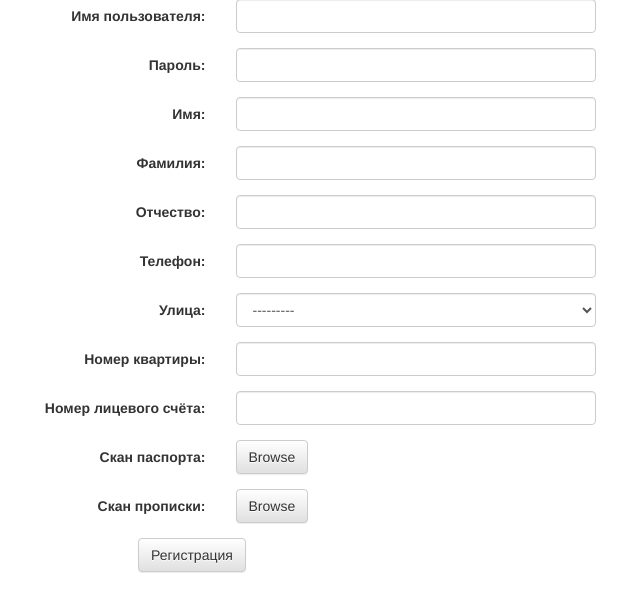
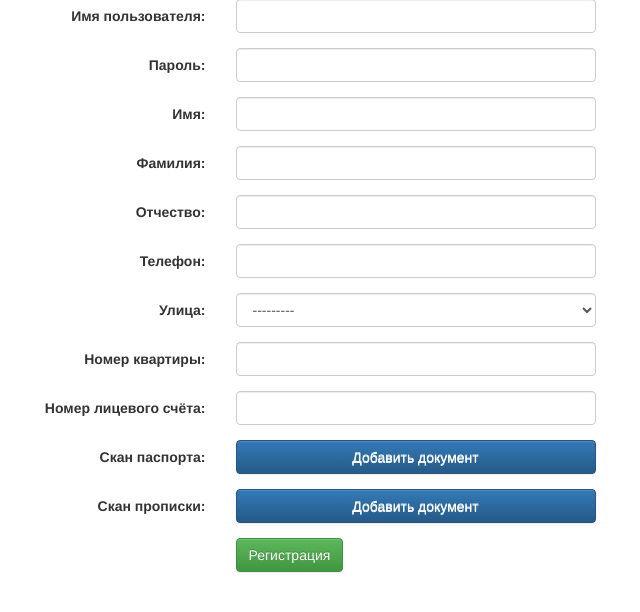
Before and after one commit to celikin/housemanagement, a Django app: page /registration/ in a window 1360 px wide. Shown: the part 21-633 px from the top of the page, without its empty margins (167-807 px from the left). Run offline with Django 3.2, Linux system fonts and the light colour scheme; data that the repository does not hold is empty; parts of the project's set-up code (start-up, migrations or seed data) failed here and were passed over; some libraries are stand-ins or nearby versions.

Commit message:
обновлена регистрация

```diff
--- a/templates/orgregistration.html
+++ b/templates/orgregistration.html
@@ -6,11 +6,15 @@
 	Телефон
 {% endcomment %}
 {% block scripts %}
-<script type="text/javascript">
-$("form input, form textarea, form select").each(function(){
-	$(this).addClass("form-control");
-});
-</script>
+	<script type="text/javascript">
+		$("form input, form textarea, form select").addClass("form-control");
+		$('input[type=file]')
+			.addClass("btn-primary")
+			.attr('title', "Добавить документ")
+			.attr('data-filename-placement', "inside")
+			.bootstrapFileInput();
+
+	</script>
 {% endblock %}
 {% block content %}
 	<form method = "post" action="register" action="" class="form-horizontal" role="form">
@@ -24,11 +28,8 @@ $("form input, form textarea, form select").each(function(){
 	</div>
 	{% endfor %}
 	 <div class="form-group">
-	    <div class="col-sm-offset-2 col-sm-10">
-	    <button type="submit" class="btn btn-default">Регистрация</button>
+	    <div class="col-sm-offset-3 col-sm-10">
+	    <button type="submit" class="btn btn-success">Регистрация</button>
 	 </div>
 	</form>
-	<script>
-		$('input[type=file]').bootstrapFileInput();
-	</script>
 {% endblock %}
--- a/templates/registration.html
+++ b/templates/registration.html
@@ -5,9 +5,20 @@
 	Доки (аттач: паспорт и прописка)
 	Телефон
 {% endcomment %}
+
+{% block scripts %}
+	<script type="text/javascript">
+		$("form input, form textarea, form select").addClass("form-control");
+		$('input[type=file]')
+			.addClass("btn-primary")
+			.attr('title', "Добавить документ")
+			.attr('data-filename-placement', "inside")
+			.bootstrapFileInput();
+
+	</script>
+{% endblock %}
 {% block content %}
 
-	{% block content %}
 	<form method = "post" action="register" action="" class="form-horizontal" role="form">
 	{% csrf_token %}
 	{% for field in form.visible_fields %}
@@ -19,84 +30,11 @@
 	</div>
 	{% endfor %}
 	 <div class="form-group">
-		    <div class="col-sm-offset-2 col-sm-10">
-		    <button type="submit" class="btn btn-default">Регистрация</button>
+	    <div class="col-sm-offset-3 col-sm-10">
+	    	<button type="submit" class="btn btn-success">Регистрация</button>
+	    </div>
 	 </div>
 	</form>
 
-		<script type="text/javascript">
-			$("form input, form textarea, form select").each(function(){
-				$(this).addClass("form-control");
-			});
-			$('input[type=file]').bootstrapFileInput();
-		</script>
+
 {% endblock %}
-
-	<form method = "post" action="register" class="form-horizontal" role="form">
-		<div class="form-group">
-			<label for="username" class="col-sm-3 control-label">Имя пользователя:</label>
-			<div class="col-sm-4">
-				<input name="username" class="form-control" placeholder="Введите новое имя пользователя">
-			</div>
-		</div>
-
-		<div class="form-group">
-			<label for="password" class="col-sm-3 control-label">Пароль:</label>
-			<div class="col-sm-4">
-				<input name="password" type="password" class="form-control" placeholder="Придумайте новый пароль">
-			</div>
-		</div>
-
-		<div class="form-group">
-			<label for="first_name" class="col-sm-3 control-label">Имя:</label>
-			<div class="col-sm-4">
-				<input name="first_name" class="form-control">
-			</div>
-		</div>
-
-		<div class="form-group">
-			<label for="last_name" class="col-sm-3 control-label">Фамилия:</label>
-			<div class="col-sm-4">
-				<input name="last_name" class="form-control">
-			</div>
-		</div>
-
-		<div class="form-group">
-			<label for="fathers_name" class="col-sm-3 control-label">Отчество:</label>
-			<div class="col-sm-4">
-				<input name="fathers_name" class="form-control">
-			</div>
-		</div>
-
-		<div class="form-group">
-			<label for="first_name" class="col-sm-3 control-label">Номер лицевого счёта:</label>
-			<div class="col-sm-4">
-				<input name="bill_name" class="form-control">
-			</div>
-		</div>
-
-		<div class="form-group">
-			<label for="phone" class="col-sm-3 control-label">Номер мобильного:</label>
-			<div class="col-sm-4">
-				<input name="phone" type="tel" class="form-control">
-			</div>
-		</div>
-
-		<div class="form-group">
-			<label for="passport_scan" class="col-sm-3 control-label">Скан паспорта:</label>
-			<div class="col-sm-4">
-				<input name="passport_scan" type="file" class="btn-primary" title="Добавить документ" data-filename-placement="inside">
-			</div>
-		</div>
-
-		<div class="form-group">
-			<label for="registration_scan" class="col-sm-3 control-label">Скан прописки:</label>
-			<div class="col-sm-4">
-				<input name="registration_scan" type="file" class="btn-primary" title="Добавить документ" data-filename-placement="inside">
-			</div>
-		</div>
-	</form>
-	<script>
-		$('input[type=file]').bootstrapFileInput();
-	</script>
-{% endblock %}
--- a/tsj/views.py
+++ b/tsj/views.py
@@ -32,7 +32,7 @@ def registration(request):
         return redirect(reverse('home'))
 
     form = ResidentForm()
-    return render(request, "orgregistration.html", {
+    return render(request, "registration.html", {
         "form": form
     })
 
```
Lines whose indentation alone changed are shown as unchanged.
